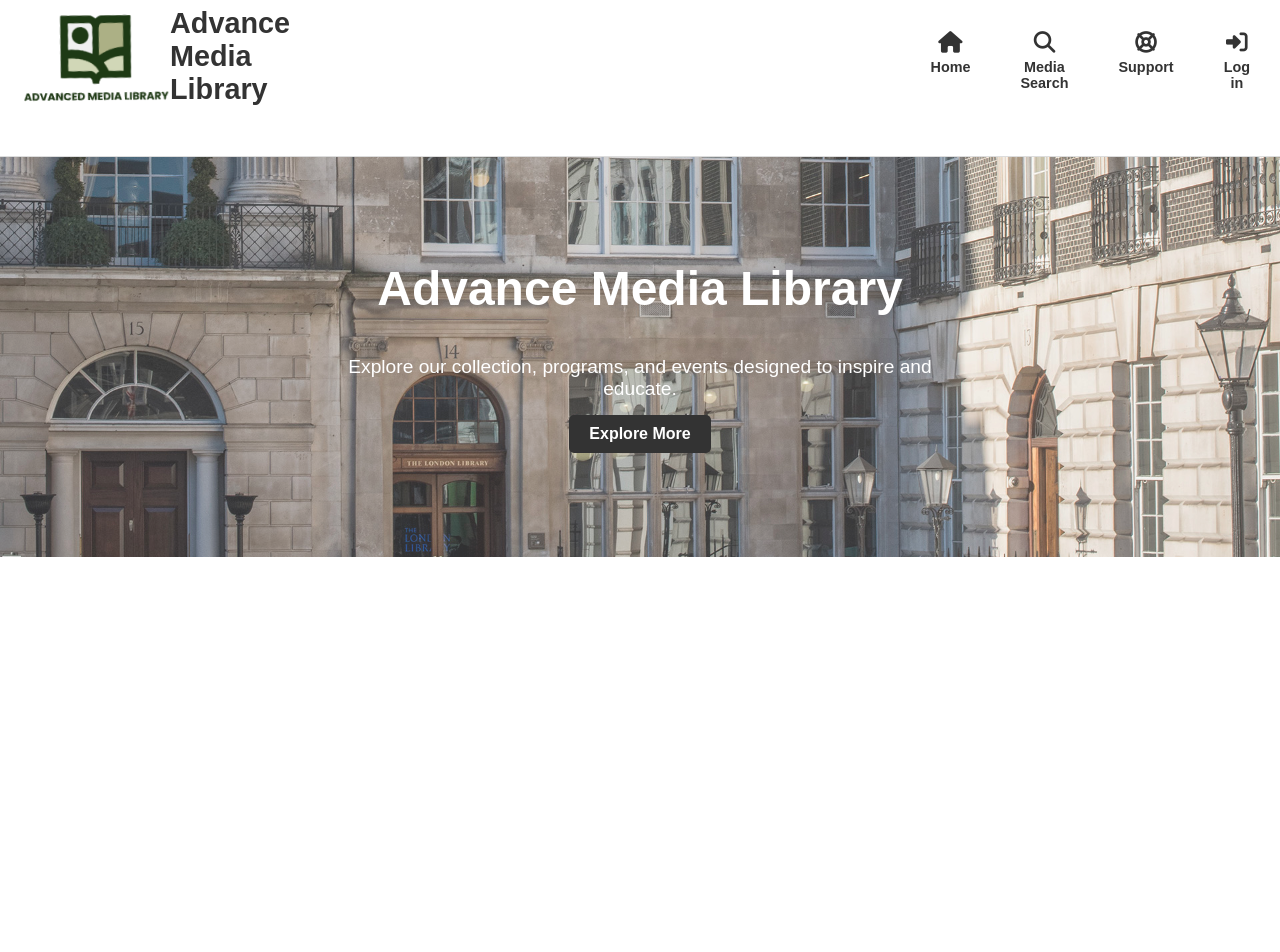
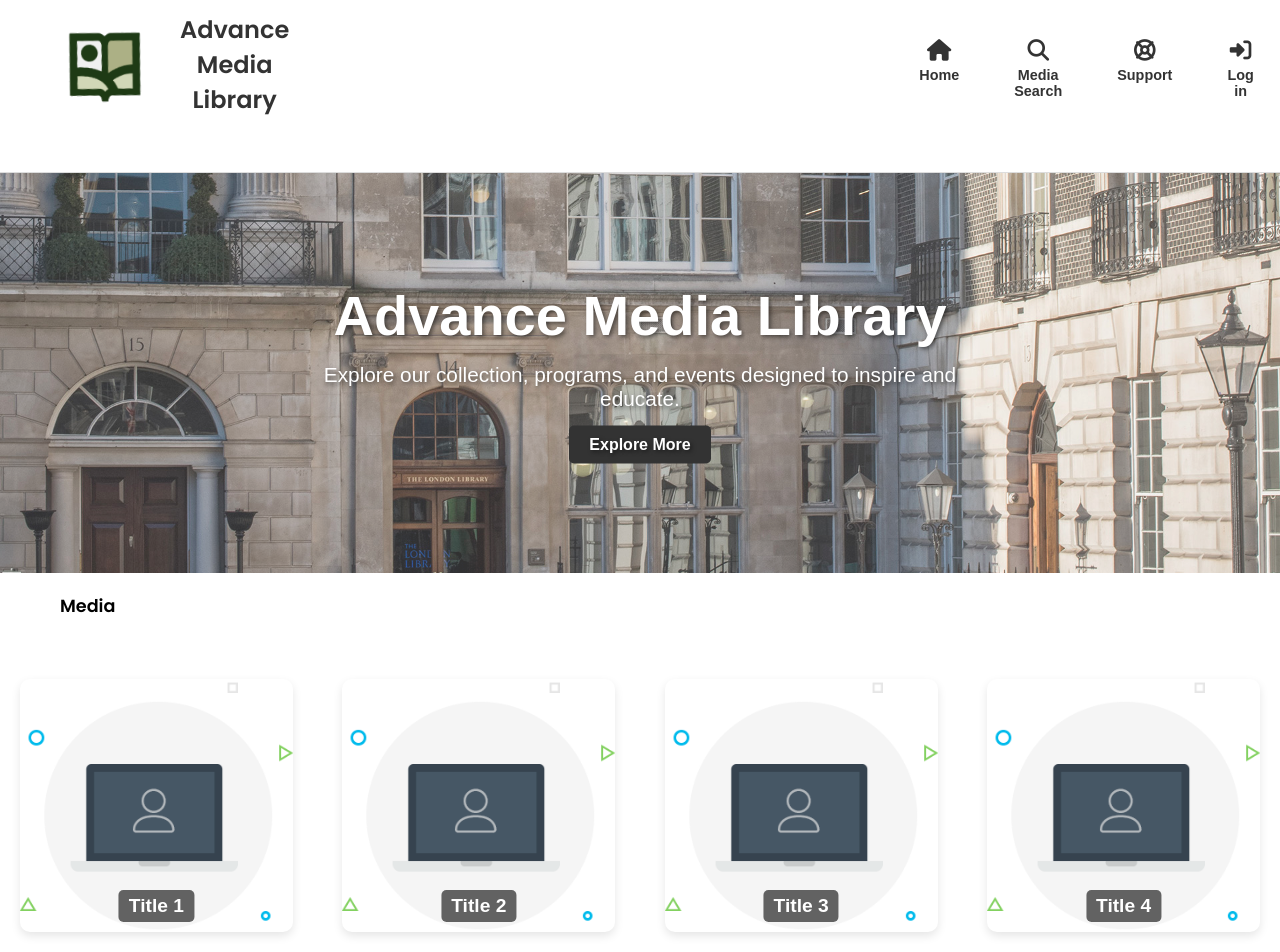
Before and after one commit to Randrews1331/advanced-library-management-system-aml, a React (Create React App) app: page / in a window 1280 px wide. Shown: the part 33-985 px from the top of the page. Before the commit the page ends 800 px from the top, so only its background shows below. Built offline with nearby package versions, Linux system fonts and the light colour scheme.

Commit message:
home pages chnges

```diff
--- a/public/index.html
+++ b/public/index.html
@@ -1,6 +1,7 @@
 <!DOCTYPE html>
 <html lang="en">
   <head>
+    <link href="https://fonts.googleapis.com/css2?family=Poppins:wght@400;600&display=swap" rel="stylesheet">
     <meta charset="utf-8" />
     <link rel="icon" href="%PUBLIC_URL%/favicon.ico" />
     <meta name="viewport" content="width=device-width, initial-scale=1" />
--- a/src/CSS/Home.css
+++ b/src/CSS/Home.css
@@ -17,14 +17,15 @@ body {
   display: flex;
   justify-content: space-between;
   align-items: center;
-  padding: 10px 20px;
+  padding: 15px 30px;
   border-bottom: 1px solid #ddd;
 }
 
 .container {
   display: flex;
+  align-items: center;
+  justify-content: space-between; /* Ensure header contents are spaced out */
   width: 100%;
-  align-items: center;
 }
 
 .logo img {
@@ -33,33 +34,30 @@ body {
 
 .navigation {
   display: flex;
-  flex-direction: column;
+  justify-content: space-around;
   align-items: center;
+  flex: 1; /* Allow navigation to take up available space */
 }
 
 .navigation ul {
   display: flex;
-  flex-direction: row;
   list-style: none;
   padding: 0;
-  margin-right: 10px;
-  text-align: center;
-  margin-left: 580px;
+  margin: 0;
 }
 
 .navigation ul li {
-  margin: 10px 0;
+  margin: 0 15px;
 }
 
 .navigation ul li a {
   text-decoration: none;
   color: #333;
   font-weight: bold;
-  display: flex;
-  flex-direction: column;
-  align-items: center;
-  font-size: 0.9em;
-  padding-left: 50px;
+  font-size: 1.1em; /* Slightly bigger font size for better readability */
+  text-align: center;
+  display: block;
+  padding: 5px;
 }
 
 .header-search {
@@ -102,15 +100,17 @@ body {
   transform: translate(-50%, -50%);
   color: #fff;
   text-align: center;
+  text-shadow: 2px 2px 4px rgba(0, 0, 0, 0.5); /* Added text shadow for better contrast */
 }
 
 .banner-text h1 {
-  font-size: 3em;
+  font-size: 3.5em; /* Slightly bigger heading */
   font-weight: bold;
+  margin-bottom: 15px;
 }
 
 .banner-text p {
-  font-size: 1.2em;
+  font-size: 1.3em;
   margin: 15px 0;
 }
 
@@ -129,7 +129,68 @@ body {
   margin-bottom: 5px;
 }
 
-.name-top{
+.name-top {
   margin-top: 30px;
+  font-family: 'Poppins', sans-serif;
+  font-size: 1.5em;
+  text-align: center; /* Center the name */
+  color: #333;
+}
 
+.squares-container {
+  display: flex;
+  justify-content: space-between;
+  padding: 20px;
+  margin-top: 30px;
 }
+
+.square {
+  width: 22%; /* Adjust the width to fit four squares in a row */
+  position: relative;
+  overflow: hidden;
+  border-radius: 10px;
+  box-shadow: 0 4px 10px rgba(0, 0, 0, 0.1);
+  transition: transform 0.3s ease-in-out;
+}
+
+.square img {
+  width: 100%;
+  height: 100%;
+  object-fit: cover;
+  transition: transform 0.3s ease-in-out;
+}
+
+.square h3 {
+  position: absolute;
+  bottom: 10px;
+  left: 50%;
+  transform: translateX(-50%);
+  color: white;
+  background-color: rgba(0, 0, 0, 0.6);
+  padding: 5px 10px;
+  border-radius: 5px;
+  font-size: 1.2em;
+  text-align: center;
+}
+
+.square a {
+  display: block;
+  height: 100%;
+  color: inherit;
+  text-decoration: none;
+}
+
+.square:hover {
+  transform: scale(1.05);
+}
+
+.square:hover img {
+  transform: scale(1.1);
+}
+
+.mid-text {
+  margin-left: 60px;
+  margin-top: 20px;
+  font-family: 'Poppins', sans-serif;
+  font-size: 1.1em; /* Increase text size for better visibility */
+}
--- a/src/Pages/Home.js
+++ b/src/Pages/Home.js
@@ -4,8 +4,12 @@ import React from 'react';
 import '../CSS/Home.css';
 import logo from '../CSS/Logo.png';
 import banner from '../CSS/externalbanner.jpg';
+import image1 from '../CSS/mini.jpg'; // Add your image imports
+//import image2 from '../CSS/image2.jpg';
+//import image3 from '../CSS/image3.jpg';
+//import image4 from '../CSS/image4.jpg';
 import '@fortawesome/fontawesome-free/css/all.min.css';
-import Navbar from '../Components/Navbar.js'; // Import the Navbar component
+import Navbar from '../Components/Navbar.js';
 
 const Home = () => {
   return (
@@ -17,7 +21,7 @@ const Home = () => {
               <a href="#"><img src={logo} alt="AML Logo" /></a>
             </div>
             <h1 className="name-top">Advance Media Library</h1>
-            <Navbar /> {/* Include the Navbar component here */}
+            <Navbar />
           </div>
         </div>
         <div className="banner">
@@ -29,6 +33,35 @@ const Home = () => {
           </div>
         </div>
       </header>
+      <h1 class="mid-text">Media</h1>
+
+      {/* New section with four squares */}
+      <div className="squares-container">
+        <div className="square">
+          <a href="/page1">
+            <img src={image1} alt="Image 1" />
+            <h3>Title 1</h3>
+          </a>
+        </div>
+        <div className="square">
+          <a href="/page2">
+            <img src={image1} alt="Image 2" />
+            <h3>Title 2</h3>
+          </a>
+        </div>
+        <div className="square">
+          <a href="/page3">
+            <img src={image1} alt="Image 3" />
+            <h3>Title 3</h3>
+          </a>
+        </div>
+        <div className="square">
+          <a href="/page4">
+            <img src={image1} alt="Image 4" />
+            <h3>Title 4</h3>
+          </a>
+        </div>
+      </div>
     </div>
   );
 }
```
Also changed, not shown: src/CSS/Logo (1) (1).png (deleted), src/CSS/Logo.png.
